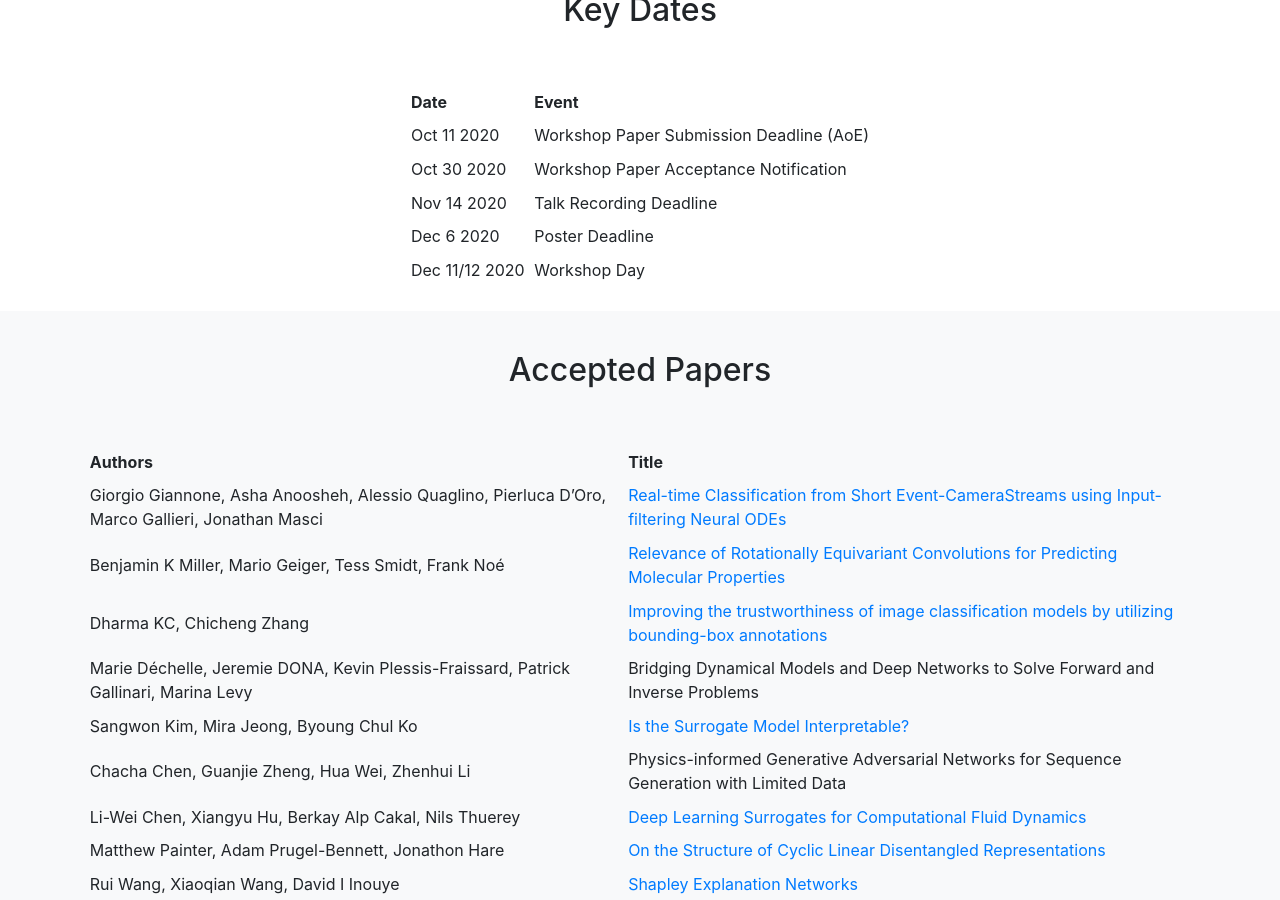
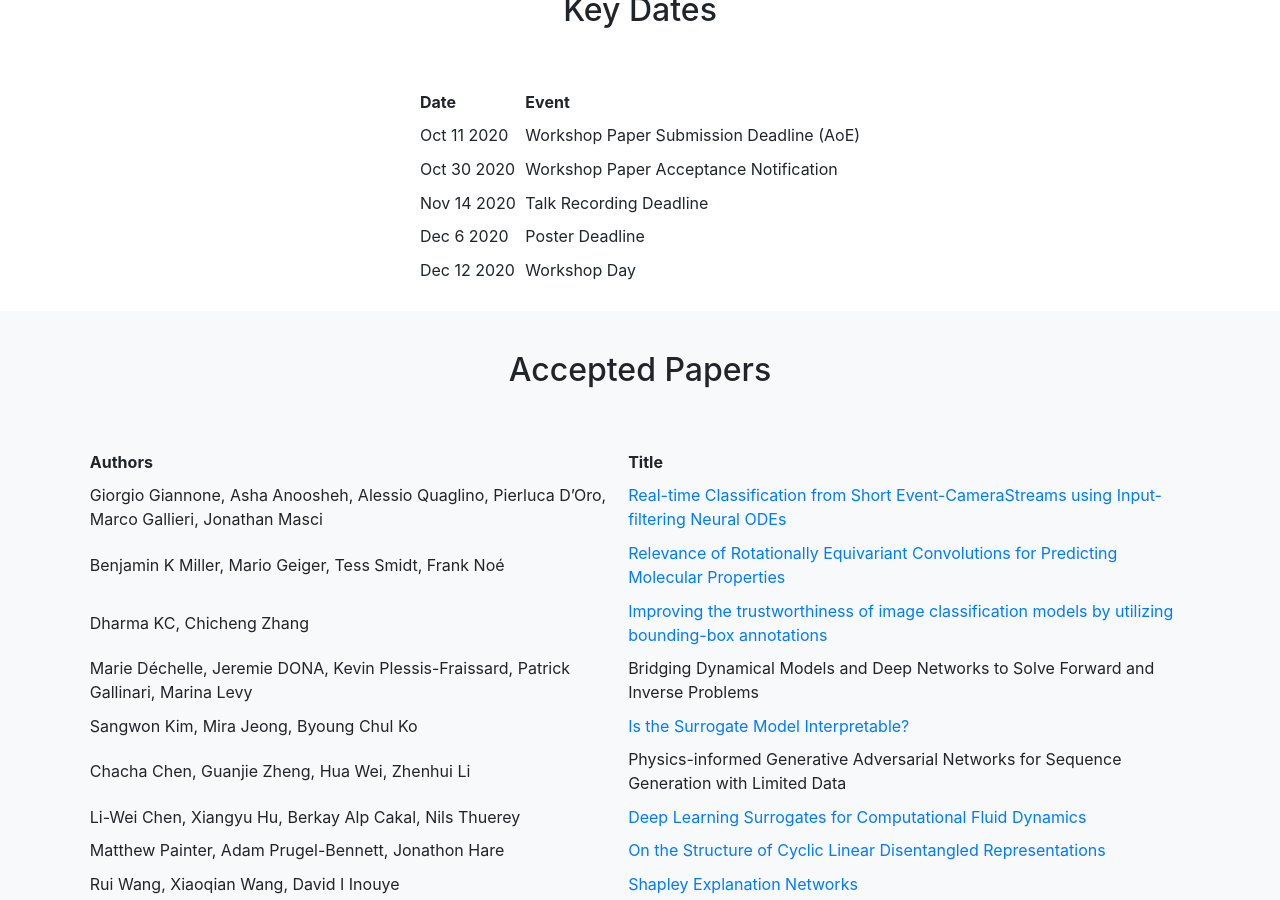
Before and after one commit to inductive-biases/inductive-biases.github.io, a Jekyll site: the page built from index.md, in a window 1280 px wide and 900 px high, scrolled down 1730 px. Built offline with Jekyll 4.4.1, drawn with Linux system fonts in a browser that asks for light colours.

Commit message:
Update date.

```diff
--- a/keydates.md
+++ b/keydates.md
@@ -12,7 +12,7 @@ published: false
 | Oct 30 2020    | Workshop Paper Acceptance Notification         |
 | Nov 14 2020    | Talk Recording Deadline                        |
 | Dec 6 2020     | Poster Deadline                                |
-| Dec 11/12 2020 | Workshop Day                                   |
+| Dec 12 2020 | Workshop Day                                   |
 |----------------|------------------------------------------------|
 
 
```
